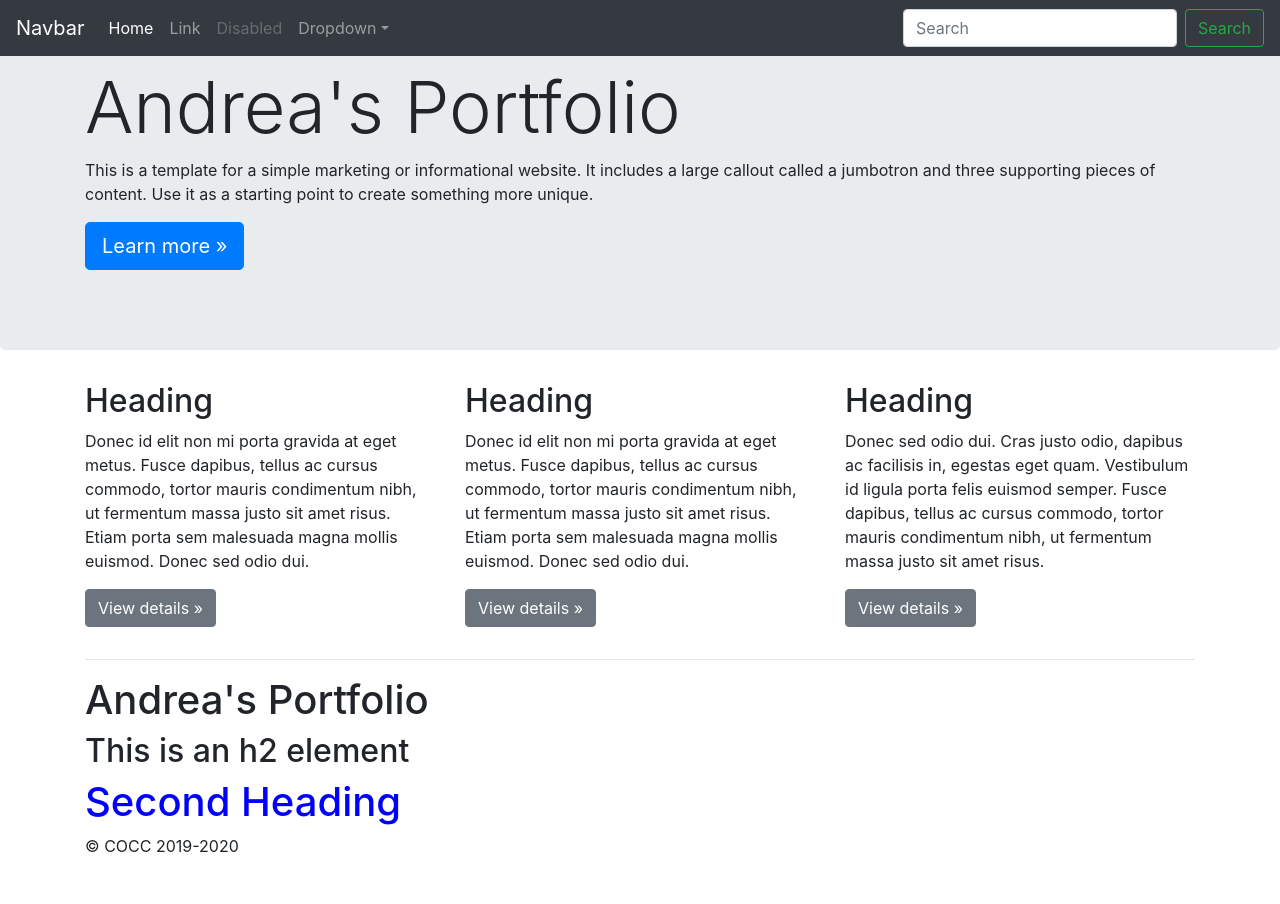
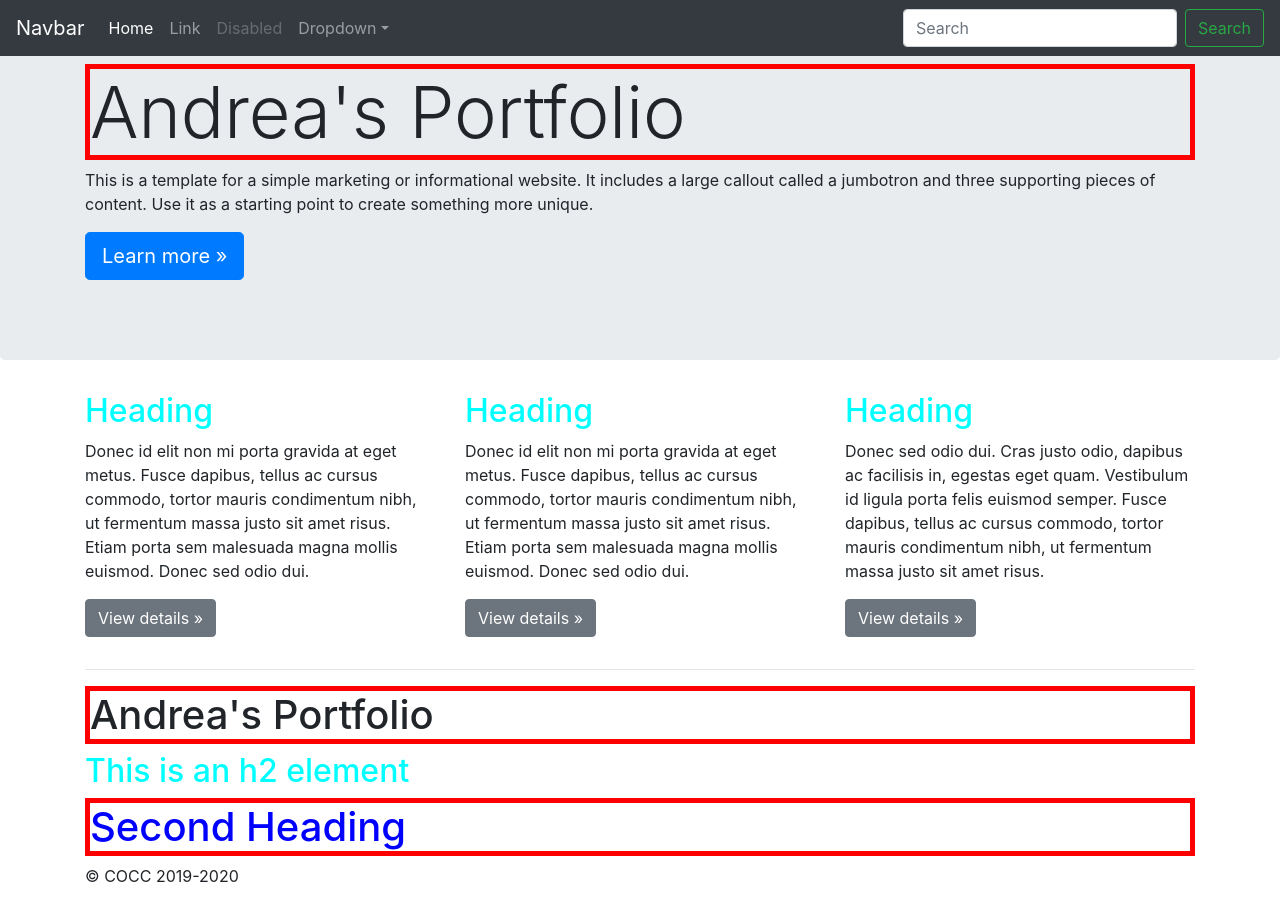
Before and after one commit to mcgarry96/mcgarry96.github.io, a plain HTML site: page CS160/index.html in a window 1280 px wide. Before the commit the page ends 874 px from the top, so only its background shows below. Drawn offline with nearby package versions, Linux system fonts and the light colour scheme.

Commit message:
Added styles

```diff
--- a/CS160/index.html
+++ b/CS160/index.html
@@ -15,7 +15,7 @@
     <link rel="stylesheet" href="https://stackpath.bootstrapcdn.com/bootstrap/4.1.3/css/bootstrap.min.css" integrity="sha384-MCw98/SFnGE8fJT3GXwEOngsV7Zt27NXFoaoApmYm81iuXoPkFOJwJ8ERdknLPMO" crossorigin="anonymous">
 
     <!-- Your custom styles for this template -->
-    <link href="FIXME.css" rel="stylesheet">
+    <link href="styles.css" rel="stylesheet">
   </head>
 
   <body>
```
